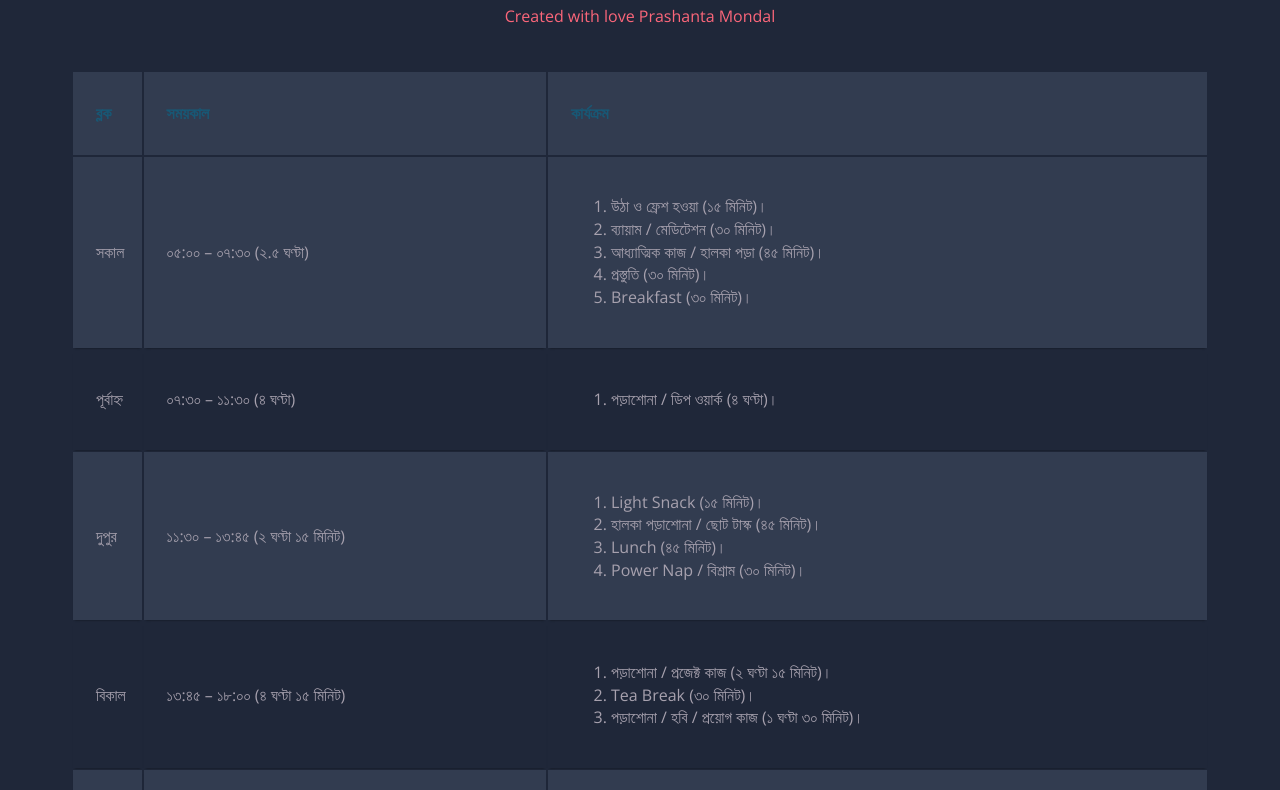
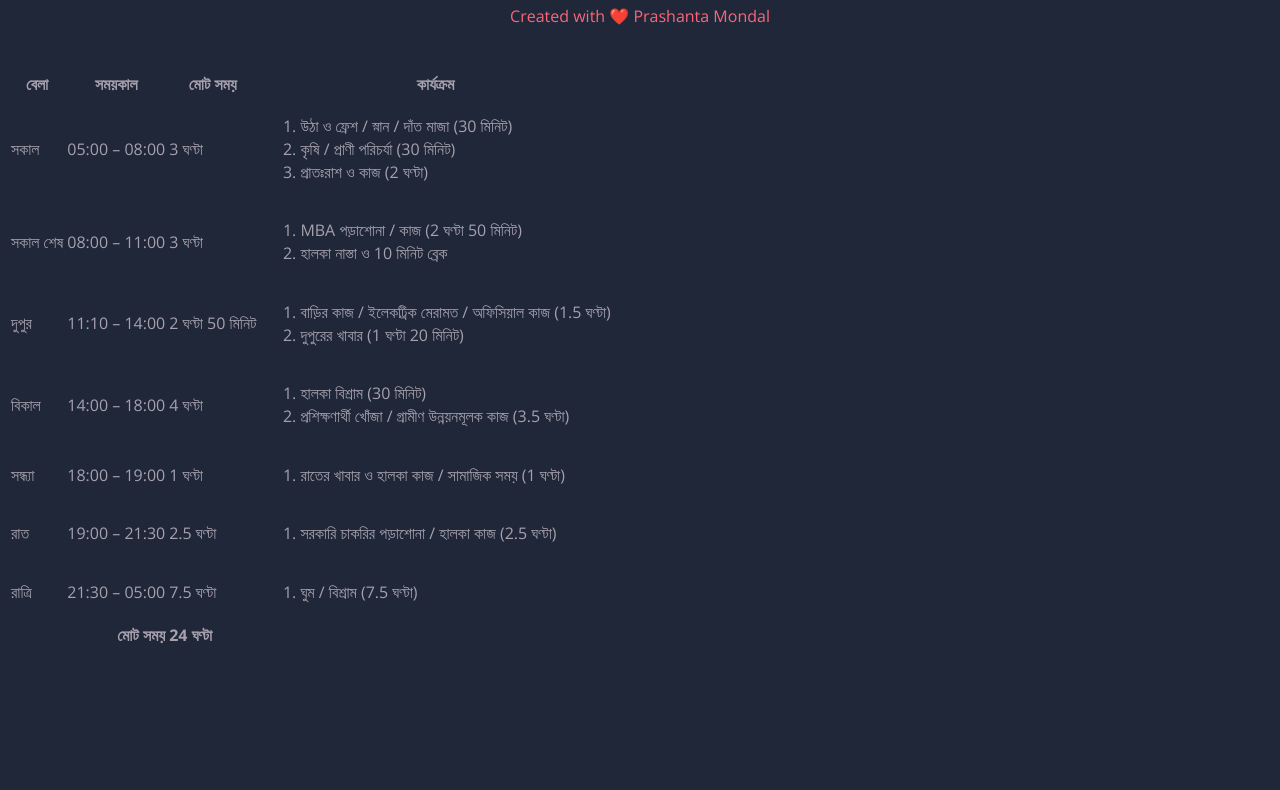
Before and after one commit to cloudunixdev/cloudunixdev.github.io, a plain HTML site: page index.html in a window 1280 px wide. Shown: the part 104-894 px from the top of the page. After the commit the page ends 800 px from the top, so only its background shows below. Drawn offline with nearby package versions, Linux system fonts and the light colour scheme.

Commit message:
Update index.html

```diff
--- a/index.html
+++ b/index.html
@@ -8,92 +8,97 @@
 </head>
 <body>
 
-<h1><span class="blue">&lt;</span>Daily Routine<span class="blue">&gt;</span>
-  <span class="yellow">Responsive Table</span></h1>
-<h2>Created with love Prashanta Mondal</h2>
+<h1>Daily Routine</h1>
+<h2>Created with ❤️ Prashanta Mondal</h2>
 
-<table class="container">
+<table class="routine-sheet">
   <thead>
     <tr>
-      <th><h1>ব্লক</h1></th>
-      <th><h1>সময়কাল</h1></th>
-      <th><h1>কার্যক্রম</h1></th>
+      <th>বেলা</th>
+      <th>সময়কাল</th>
+      <th>মোট সময়</th>
+      <th>কার্যক্রম</th>
     </tr>
   </thead>
   <tbody>
     <tr>
       <td>সকাল</td>
-      <td>০৫:০০ – ০৭:৩০ (২.৫ ঘণ্টা)</td>
+      <td>05:00 – 08:00</td>
+      <td>3 ঘণ্টা</td>
       <td>
         <ol>
-          <li>উঠা ও ফ্রেশ হওয়া (১৫ মিনিট)।</li>
-          <li>ব্যায়াম / মেডিটেশন (৩০ মিনিট)।</li>
-          <li>আধ্যাত্মিক কাজ / হালকা পড়া (৪৫ মিনিট)।</li>
-          <li>প্রস্তুতি (৩০ মিনিট)।</li>
-          <li>Breakfast (৩০ মিনিট)।</li>
+          <li>উঠা ও ফ্রেশ / স্নান / দাঁত মাজা (30 মিনিট)</li>
+          <li>কৃষি / প্রাণী পরিচর্যা (30 মিনিট)</li>
+          <li>প্রাতঃরাশ ও কাজ (2 ঘণ্টা)</li>
         </ol>
       </td>
     </tr>
     <tr>
-      <td>পূর্বাহ্ন</td>
-      <td>০৭:৩০ – ১১:৩০ (৪ ঘণ্টা)</td>
+      <td>সকাল শেষ</td>
+      <td>08:00 – 11:00</td>
+      <td>3 ঘণ্টা</td>
       <td>
         <ol>
-          <li>পড়াশোনা / ডিপ ওয়ার্ক (৪ ঘণ্টা)।</li>
+          <li>MBA পড়াশোনা / কাজ (2 ঘণ্টা 50 মিনিট)</li>
+          <li>হালকা নাস্তা ও 10 মিনিট ব্রেক</li>
         </ol>
       </td>
     </tr>
     <tr>
       <td>দুপুর</td>
-      <td>১১:৩০ – ১৩:৪৫ (২ ঘণ্টা ১৫ মিনিট)</td>
+      <td>11:10 – 14:00</td>
+      <td>2 ঘণ্টা 50 মিনিট</td>
       <td>
         <ol>
-          <li>Light Snack (১৫ মিনিট)।</li>
-          <li>হালকা পড়াশোনা / ছোট টাস্ক (৪৫ মিনিট)।</li>
-          <li>Lunch (৪৫ মিনিট)।</li>
-          <li>Power Nap / বিশ্রাম (৩০ মিনিট)।</li>
+          <li>বাড়ির কাজ / ইলেকট্রিক মেরামত / অফিসিয়াল কাজ (1.5 ঘণ্টা)</li>
+          <li>দুপুরের খাবার (1 ঘণ্টা 20 মিনিট)</li>
         </ol>
       </td>
     </tr>
     <tr>
       <td>বিকাল</td>
-      <td>১৩:৪৫ – ১৮:০০ (৪ ঘণ্টা ১৫ মিনিট)</td>
+      <td>14:00 – 18:00</td>
+      <td>4 ঘণ্টা</td>
       <td>
         <ol>
-          <li>পড়াশোনা / প্রজেক্ট কাজ (২ ঘণ্টা ১৫ মিনিট)।</li>
-          <li>Tea Break (৩০ মিনিট)।</li>
-          <li>পড়াশোনা / হবি / প্রয়োগ কাজ (১ ঘণ্টা ৩০ মিনিট)।</li>
+          <li>হালকা বিশ্রাম (30 মিনিট)</li>
+          <li>প্রশিক্ষণার্থী খোঁজা / গ্রামীণ উন্নয়নমূলক কাজ (3.5 ঘণ্টা)</li>
         </ol>
       </td>
     </tr>
     <tr>
       <td>সন্ধ্যা</td>
-      <td>১৮:০০ – ১৯:০০ (১ ঘণ্টা)</td>
+      <td>18:00 – 19:00</td>
+      <td>1 ঘণ্টা</td>
       <td>
         <ol>
-          <li>ফ্রি টাইম / রিফ্রেশ / হালকা কাজ (১ ঘণ্টা)।</li>
+          <li>রাতের খাবার ও হালকা কাজ / সামাজিক সময় (1 ঘণ্টা)</li>
         </ol>
       </td>
     </tr>
     <tr>
       <td>রাত</td>
-      <td>১৯:০০ – ২১:৩০ (২.৫ ঘণ্টা)</td>
+      <td>19:00 – 21:30</td>
+      <td>2.5 ঘণ্টা</td>
       <td>
         <ol>
-          <li>Dinner (৩০ মিনিট)।</li>
-          <li>পরিবার / সামাজিক সময় / বিনোদন (১.৫ ঘণ্টা)।</li>
-          <li>ঘুমের প্রস্তুতি (৩০ মিনিট)।</li>
+          <li>সরকারি চাকরির পড়াশোনা / হালকা কাজ (2.5 ঘণ্টা)</li>
         </ol>
       </td>
     </tr>
     <tr>
       <td>রাত্রি</td>
-      <td>২১:৩০ – ০৫:০০ (৭.৫ ঘণ্টা)</td>
+      <td>21:30 – 05:00</td>
+      <td>7.5 ঘণ্টা</td>
       <td>
         <ol>
-          <li>Sleep (৭.৫ ঘণ্টা)।</li>
+          <li>ঘুম / বিশ্রাম (7.5 ঘণ্টা)</li>
         </ol>
       </td>
+    </tr>
+    <tr>
+      <td colspan="2" style="text-align: right; font-weight: bold;">মোট সময়</td>
+      <td colspan="2" style="font-weight: bold;">24 ঘণ্টা</td>
     </tr>
   </tbody>
 </table>
```
